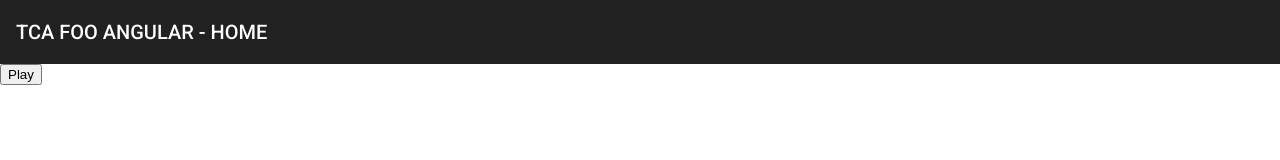
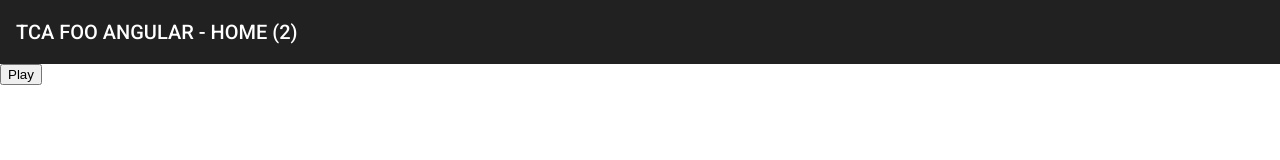
Before and after one commit to 2021-spring-afe-mowe/tca-foo-angular, an Angular app: page / in a window 1280 px wide. Shown: the top 160 px of the page. Built offline with nearby package versions, Linux system fonts and the light colour scheme.

Commit message:
Showing some app data in the toolbar...

```diff
--- a/src/app/app-data.service.ts
+++ b/src/app/app-data.service.ts
@@ -6,4 +6,9 @@ import { Injectable } from '@angular/core';
 export class AppDataService {
 
   constructor() { }
+
+  gameResults = [
+    "W"
+    , "L"
+  ];
 }
--- a/src/app/home/home.component.html
+++ b/src/app/home/home.component.html
@@ -1,5 +1,5 @@
 <mat-toolbar>
-    <span>TCA FOO ANGULAR - HOME</span>
+    <span>TCA FOO ANGULAR - HOME ({{ appData.gameResults.length }})</span>
 </mat-toolbar>
 
 
--- a/src/app/home/home.component.ts
+++ b/src/app/home/home.component.ts
@@ -1,5 +1,6 @@
 import { Component, OnInit } from '@angular/core';
 import { Router } from '@angular/router';
+import { AppDataService } from '../app-data.service';
 
 @Component({
   selector: 'app-home',
@@ -10,6 +11,7 @@ export class HomeComponent implements OnInit {
 
   constructor(
     private routerSvc: Router
+    , public appData: AppDataService
   ) { }
 
   ngOnInit(): void {
```
